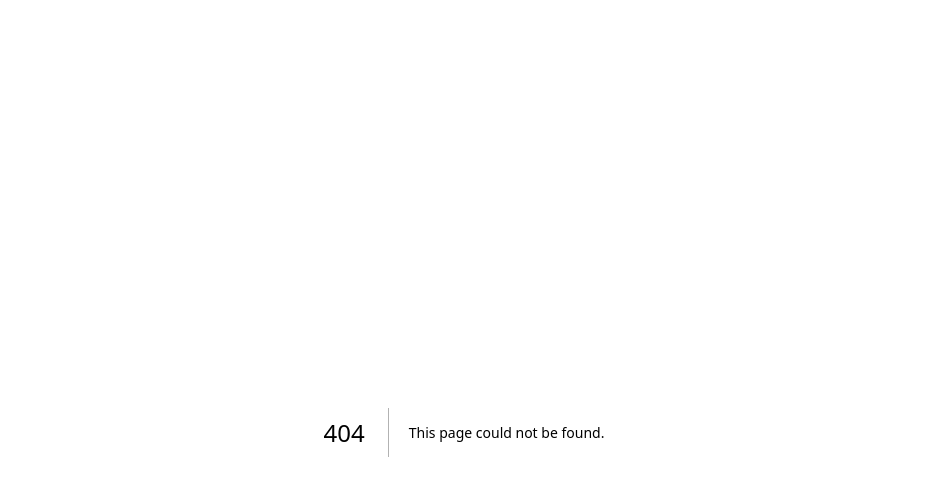
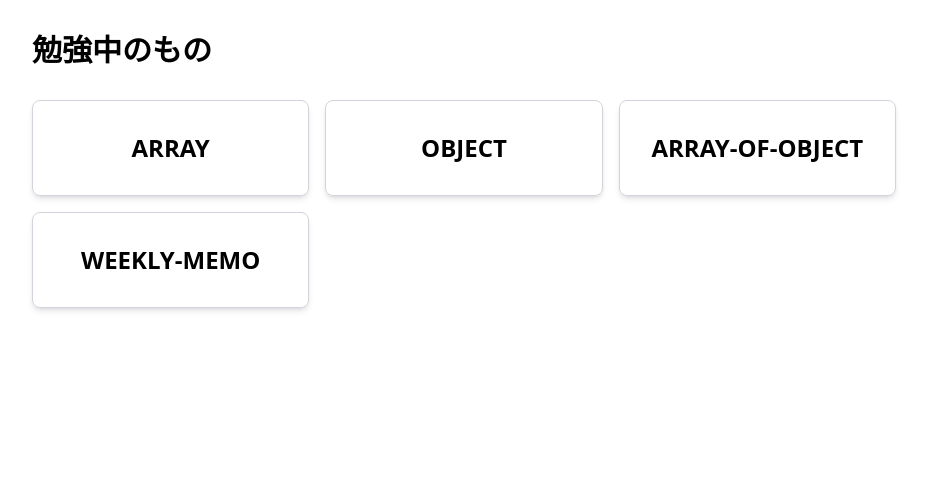
Before and after one commit to ikegamichan/typescript-practice, a Next.js app: page /practice in a window 1280 px wide. Before the commit this address had no page. Shown: the top 496 px of the page, without its empty margins (176-1103 px from the left). Built offline with nearby package versions, Linux system fonts and the light colour scheme.

Commit message:
pageの作り方を修正

```diff
--- a/src/app/layout.tsx
+++ b/src/app/layout.tsx
@@ -1,11 +1,10 @@
 import './globals.css';
-import React from 'react';
 
 export default function RootLayout({ children }: { children: React.ReactNode }) {
   return (
     <html lang="en">
       <body>
-        <div className="mx-auto mb-36 mt-8 max-w-4xl">{children}</div>
+        <div className="mx-auto min-h-screen max-w-4xl">{children}</div>
       </body>
     </html>
   );
--- /dev/null
+++ b/src/app/practice/layout.tsx
@@ -0,0 +1,13 @@
+import type { ReactNode } from 'react';
+import { Slider } from '@/components/slider';
+
+export default function Layout({ children }: { children: ReactNode }) {
+  return (
+    <div className="grid min-h-screen grid-cols-1 grid-rows-[1fr_auto] px-4 py-8">
+      <div>{children}</div>
+      <div className="relative w-full px-8">
+        <Slider />
+      </div>
+    </div>
+  );
+}
--- a/src/app/page.tsx
+++ b/src/app/practice/page.tsx
@@ -1,4 +1,3 @@
-import React from 'react';
 import { Card } from '@/components/card';
 import { Header } from '@/components/header';
 import { titleCards } from '@/const/card';
```
